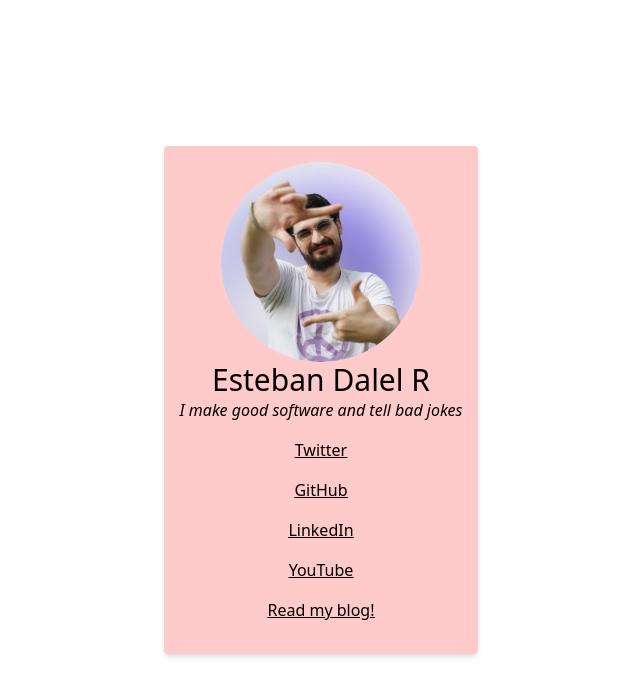
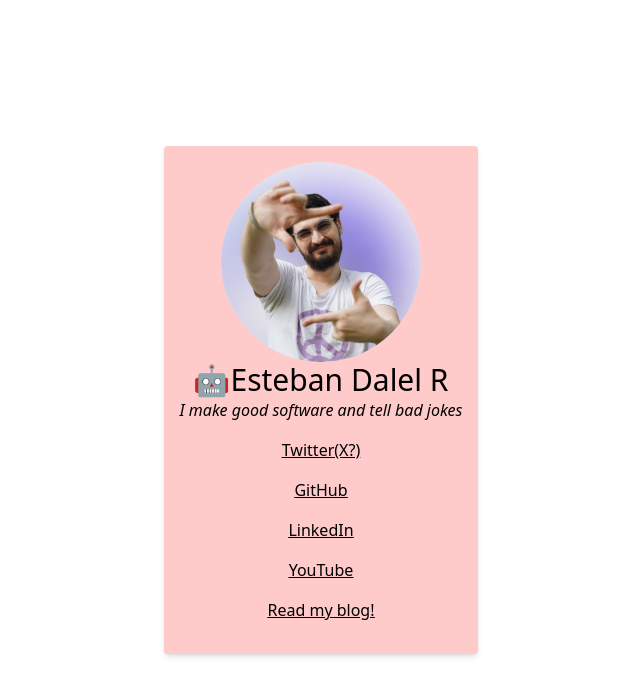
Before and after one commit to EstebanDalelR/estebandalelr.github.io, a Next.js app: page / in a window 1280 px wide. Shown: the top 696 px of the page, without its empty margins (319-959 px from the left). Built offline with nearby package versions, Linux system fonts and the light colour scheme.

Commit message:
Update page.tsx

```diff
--- a/app/page.tsx
+++ b/app/page.tsx
@@ -14,10 +14,10 @@
           priority // preloads the image
           src={author}
         />
-        <h1 className="text-3xl">Esteban Dalel R</h1>
+        <h1 className="text-3xl">🤖Esteban Dalel R</h1>
         <h2 className="italic">I make good software and tell bad jokes</h2>
         <div className="w-full flex items-center justify-center underline flex-col space-y-4 py-4">
-          <a href="https://twitter.com/EstebanDalelR">Twitter</a>
+          <a href="https://twitter.com/EstebanDalelR">Twitter(X?)</a>
           <a href="https://github.com/estebandalelr/">GitHub</a>
           <a href="https://www.linkedin.com/in/estebandalelr/">LinkedIn</a>
           <a href="https://www.youtube.com/@estebandalelr">YouTube</a>
```
